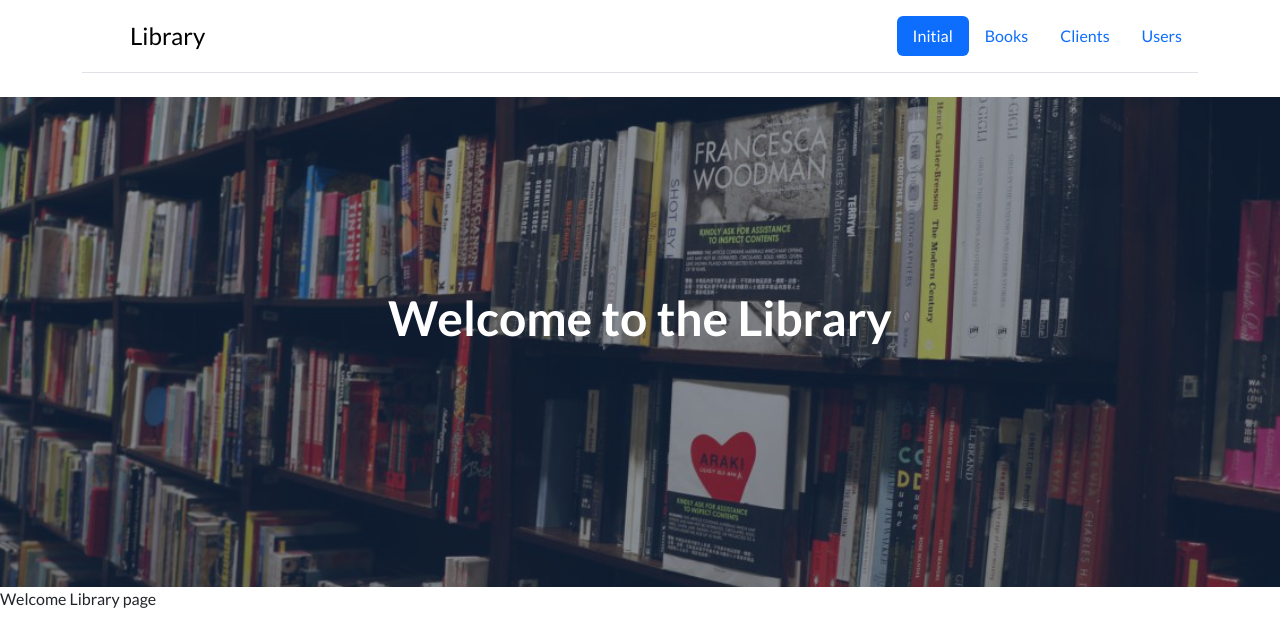
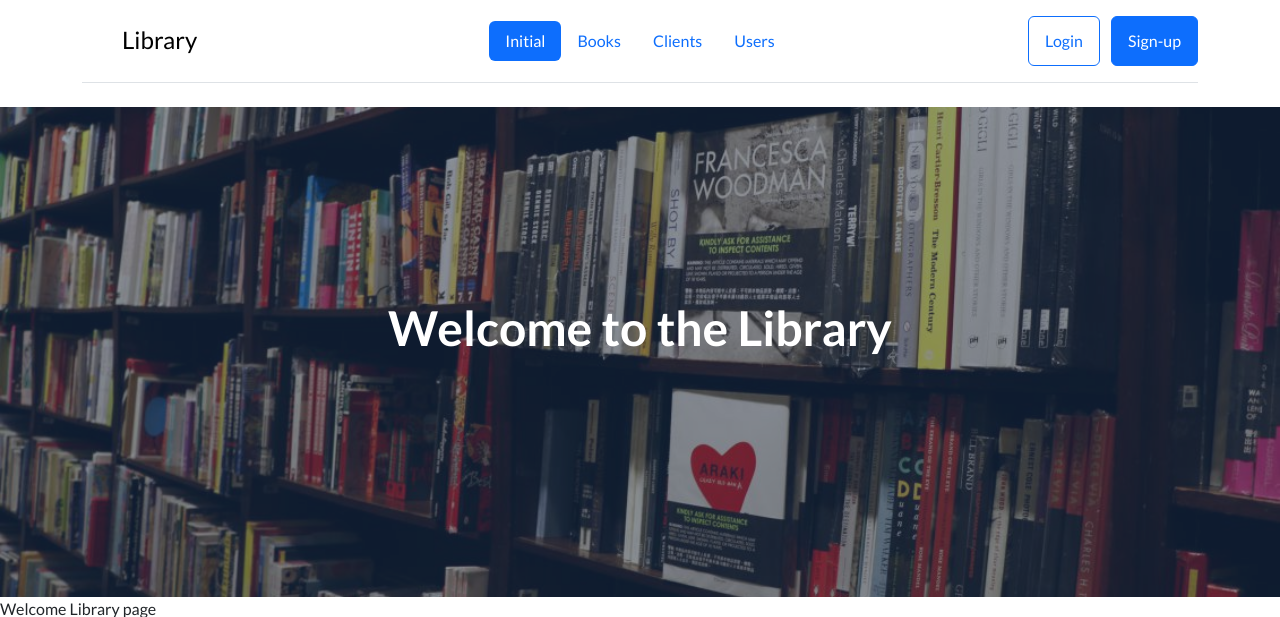
Before and after one commit to sarubigustavo/Biblioteca, a Django app: page / in a window 1280 px wide. Shown: the top 617 px of the page. Run offline with Django 4.2, Linux system fonts and the light colour scheme; some libraries are stand-ins or nearby versions.

Commit message:
front end added right end buttons

```diff
--- a/initial/templates/initial/initial.html
+++ b/initial/templates/initial/initial.html
@@ -11,6 +11,11 @@
     <li class="nav-item"><a href={% url 'initial:client_list' %} class="nav-link">Clients</a></li>
     <li class="nav-item"><a href={% url 'initial:user_list' %} class="nav-link">Users</a></li>
 </ul>
+
+<div class="col-md-3 text-end">
+    <button type="button" class="btn btn-outline-primary me-2">Login</button>
+    <button type="button" class="btn btn-primary">Sign-up</button>
+  </div>
 {% endblock navigation_menu %}
 
 {% block h1_header %}
--- a/templates/base.html
+++ b/templates/base.html
@@ -22,11 +22,13 @@
     <body>
         <!-- Navigation Header -->
         <div class="container">
-            <header class="d-flex flex-wrap justify-content-center py-3 mb-4 border-bottom">
-                <a href="/" class="d-flex align-items-center mb-3 mb-md-0 me-md-auto link-body-emphasis text-decoration-none">
-                    <svg class="bi me-2" width="40" height="32"><use xlink:href={% static "assets/img/header-ico.jpg" %} ></use></svg>
-                    <span class="fs-4">Library</span>
-                </a>
+            <header class="d-flex flex-wrap align-items-center justify-content-center justify-content-md-between py-3 mb-4 border-bottom">
+                <div class="col-md-3 mb-2 mb-md-0">
+                    <a href="/" class="d-inline-flex link-body-emphasis text-decoration-none">
+                        <svg class="bi" width="40" height="32" role="img"><use xlink:href={% static "assets/img/header-ico.jpg" %}></use></svg>
+                        <span class="fs-4">Library</span>
+                    </a>
+                </div>
                 <!-- Navigation -->
                 {% block navigation_menu %}
                 <ul class="nav nav-pills">
@@ -37,6 +39,11 @@
                 <!-- <a class="navbar-brand" href={% url 'initial:book_create' %}>Create book</a> -->
                 <!-- <a class="btn btn-primary" href={% url 'initial:book_create' %}>Create book</a> -->
                 </ul>
+
+                <div class="col-md-3 text-end">
+                    <button type="button" class="btn btn-outline-primary me-2">Login</button>
+                    <button type="button" class="btn btn-primary">Sign-up</button>
+                </div>
                 {% endblock navigation_menu %}
             </header>
         </div>
```
